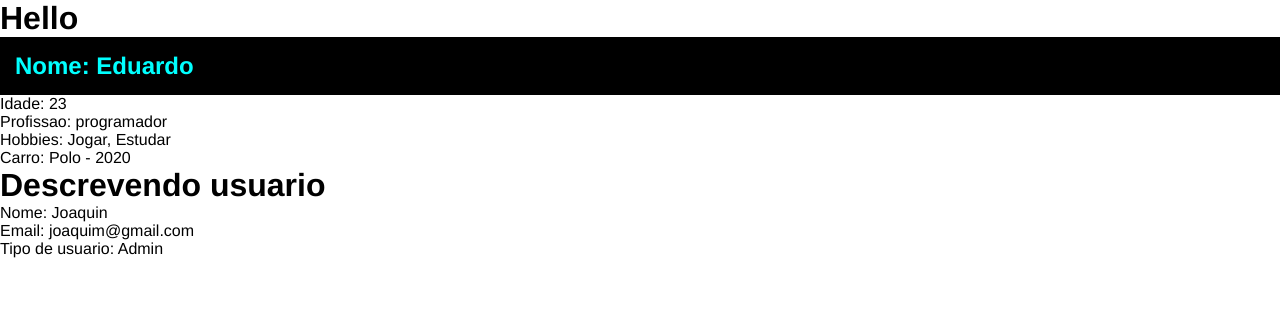
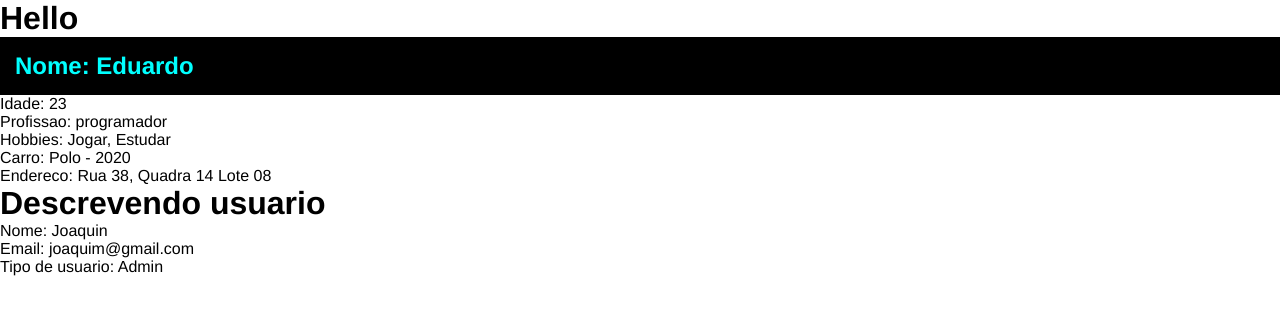
Before and after one commit to Eduardo007-lang/curso_angular, an Angular app: page / in a window 1280 px wide. Shown: the top 314 px of the page. Built offline with nearby package versions, Linux system fonts and the light colour scheme.

Commit message:
test: test code

```diff
--- a/src/app/app.component.html
+++ b/src/app/app.component.html
@@ -1,5 +1,5 @@
 <body>
   <h1>Hello</h1>
-  <app-first-component></app-first-component>
+  <app-first-component [address] = "userAddress" ></app-first-component>
   <app-parent-data [name]="userName" [userData]="userData"></app-parent-data>
 </body>
--- a/src/app/app.component.ts
+++ b/src/app/app.component.ts
@@ -12,5 +12,8 @@ export class AppComponent {
     email: 'joaquim@gmail.com',
     role: 'Admin',
   }
+
+  userAddress: string = "Rua 38, Quadra 14 Lote 08"
+
   title = 'curso_angular_yt';
 }
--- a/src/app/components/first-component/first-component.component.html
+++ b/src/app/components/first-component/first-component.component.html
@@ -3,3 +3,4 @@
 <p>Profissao: {{ job }}</p>
 <p>Hobbies: {{ hobbie[2] }}, {{hobbie[1]}}</p>
 <p>Carro: {{ car.name }} - {{car.year}}</p>
+<p>Endereco: {{address}}</p>
--- a/src/app/components/first-component/first-component.component.ts
+++ b/src/app/components/first-component/first-component.component.ts
@@ -1,4 +1,4 @@
-import { Component, OnInit } from '@angular/core';
+import { Component, Input, OnInit } from '@angular/core';
 
 @Component({
   selector: 'app-first-component',
@@ -6,6 +6,8 @@ import { Component, OnInit } from '@angular/core';
   styleUrls: ['./first-component.component.css']
 })
 export class FirstComponentComponent implements OnInit {
+
+  @Input() address: string = "";
 
   name: string = "Eduardo";
   age: number = 23;
```
